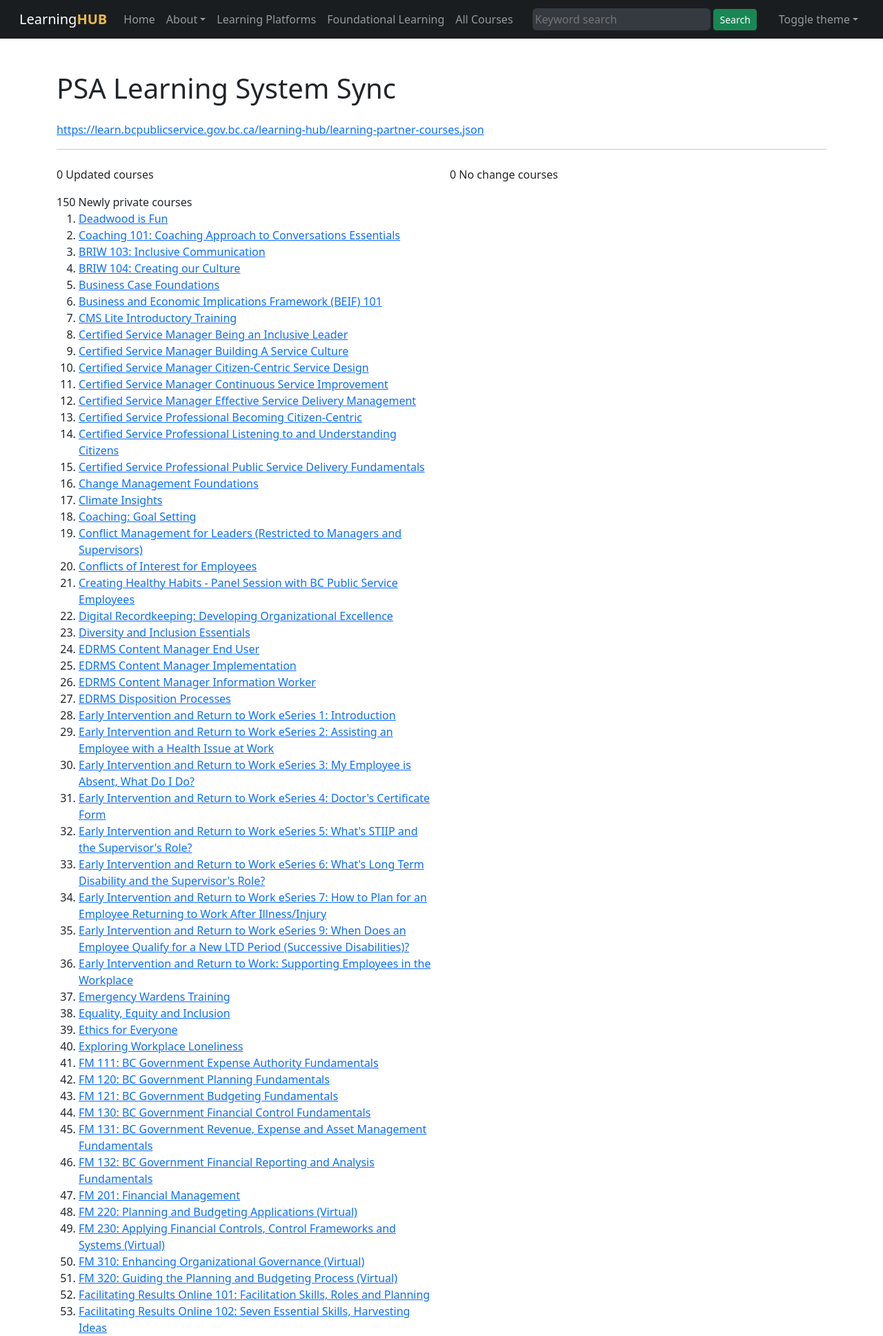
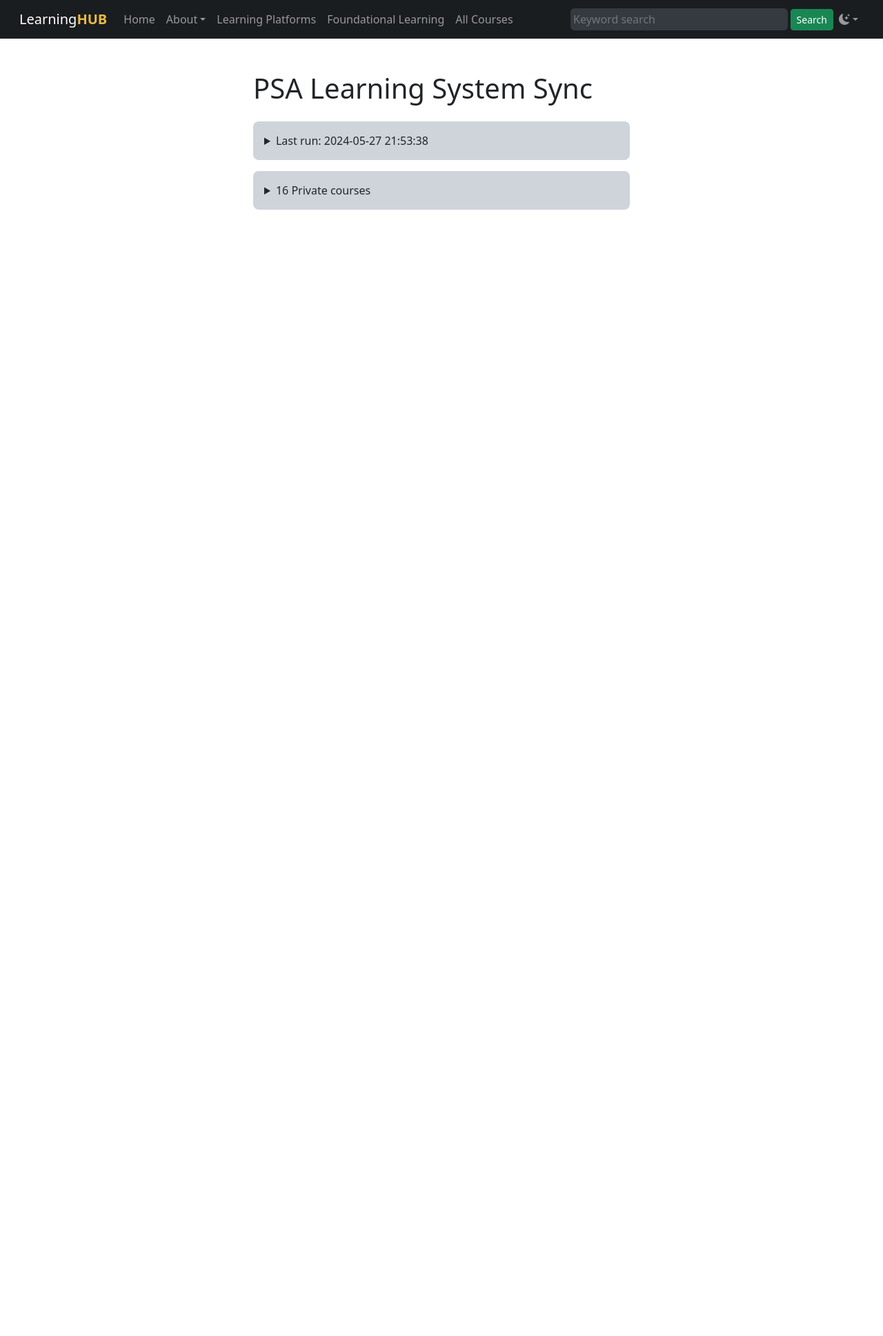
Before and after one commit to allanhaggett/learninghub, a PHP site: page /platform_sync_psals.php in a window 1280 px wide. Shown: the top 1937 px of the page at 69% size. After the commit the page ends 304 px from the top, so only its background shows below. Run offline with PHP 8.4, Linux system fonts and the light colour scheme; data comes from the database, SQL or seed files in the repository; both versions use the stored data as it was after the commit; data that the repository does not hold is empty.

Commit message:
Platform sync and dark mode n stuff.

```diff
--- a/course.php
+++ b/course.php
@@ -65,7 +65,7 @@ $result = $statement->execute();
         <div>Delivery Method: <a href="filter.php?dmethod=<?= $row['dmid'] ?>"><?= $row['dmname'] ?></a></div>
         <div>Group: <a href="filter.php?group=<?= $row['groupid'] ?>"><?= $row['groupname'] ?></a></div>
         <div>Audience: <a href="filter.php?audience=<?= $row['audienceid'] ?>"><?= $row['audiencename'] ?></a></div>
-        <div>Topic: <a href="filter.php?topic=<?= $row['topicid'] ?>"><?= $row['topicname'] ?></a></div>
+        <div>Topic: <a href="filter.php?topic[]=<?= $row['topicid'] ?>"><?= $row['topicname'] ?></a></div>
         <div>Partner: <a href="filter.php?partner=<?= $row['partnerid'] ?>"><?= $row['partnername'] ?></a></div>
         <div>Platform: <a href="filter.php?platform=<?= $row['platformid'] ?>"><?= $row['platformname'] ?></a></div>
     </div>
--- /dev/null
+++ b/functions.php
@@ -0,0 +1,118 @@
+<?php
+/**
+ * Functions for LearningHUB 2
+ *
+ */
+
+function map_topic_to_id ($topic) {
+
+$topicindex = array(
+    [2,'Being a Public Service Employee'],
+    [3,'Communication and Facilitation'],
+    [4,'Equity, Diversity and Inclusion'],
+    [5,'Ethics and Integrity'],
+    [6,'Finance and Accounting'],
+    [7,'Health, Safety and Well-Being'],
+    [8,'Human Resources Management'],
+    [9,'Indigenous Learning'],
+    [10,'Information Management'],
+    [11,'Innovation'],
+    [12,'IT and Digital'],
+    [13,'Leadership'],
+    [14,'Policy and Regulation'],
+    [15,'Procurement and Contract Management'],
+    [16,'Project Management']
+);
+$tid = 1;
+foreach($topicindex as $t) {
+    if($t[1] == $topic) {
+        $tid = $t[0];
+    }
+}
+return $tid;
+}
+function map_partner_to_id ($partner) {
+
+$partnerindex = array(
+    [2,'Learning Centre'],
+    [3,'Workplace Health and Safety'],
+    [4,'Digital Academy'],
+    [5,'Corporate Information and Records Management Office'],
+    [6,'Lean BC'],
+    [7,'Service BC'],
+    [8,'Digital Workplace and Collaboration Services Branch'],
+    [9,'Government Digital Experience'],
+    [10,'Behavioural Insights'],
+    [11,'Benefits Design and Programs'],
+    [12,'House of Indigenous Learning'],
+    [13,'Diversity and Inclusion'],
+    [14,'Leadership, Engagement and Priority Initiatives'],
+    [15,'Corporate Ethics Program'],
+    [16,'Conflict Management Office'],
+    [17,'Coaching Services'],
+    [18,'Gender Equity Office'],
+    [19,'Emergency Management and Climate Readiness'],
+    [20,'Better Regulations'],
+    [21,'Executive Talent Programs'],
+    [22,'Service and Content Design']
+);
+
+$pid = 1;
+foreach($partnerindex as $p) {
+    if($p[1] == $partner) {
+        $pid = $p[0];
+    }
+}
+return $pid;
+}
+
+function map_dmethod_to_id ($method) {
+
+$methodindex = array(
+    [2,'eLearning'],
+    [3,'Webinar'],
+    [4,'Classroom'],
+    [5,'Blended']
+);
+
+$mid = 1;
+foreach($methodindex as $m) {
+    if($m[1] == $method) {
+        $mid = $m[0];
+    }
+}
+return $mid;
+}
+
+function map_group_to_id ($group) {
+
+$groupindex = array(
+    [2,'Mandatory'],
+    [3,'Core'],
+    [4,'Complementary']
+);
+$gid = 1;
+foreach($groupindex as $g) {
+    if($g[1] == $group) {
+        $gid = $g[0];
+    }
+}
+return $gid;
+}
+
+function map_audience_to_id ($audience) {
+
+$audienceindex = array(
+    [2,'All Employees'],
+    [3,'People Leaders'],
+    [4,'Senior Leaders'],
+    [5,'Executive']
+);
+$aid = 1;
+foreach($audienceindex as $a) {
+    if($a[1] == $audience) {
+        $aid = $a[0];
+    }
+}
+return $aid;
+}
--- a/index.php
+++ b/index.php
@@ -21,6 +21,7 @@ $statement = $db->prepare('SELECT * FROM audiences;');
 $result = $statement->execute();
 ?>
 <?php while ($row = $result->fetchArray()): ?>
+    <?php if($row['id'] == 1) continue ?>
     <div class="p-3 mb-2 bg-light-subtle rounded-3">
         <div><a class="fw-bold" href="filter.php?audience=<?= $row['slug'] ?>"><?= $row['name'] ?></a></div>
         <div><?= $row['description'] ?></div>
@@ -36,6 +37,7 @@ $statement = $db->prepare('SELECT * FROM groups;');
 $result = $statement->execute();
 ?>
 <?php while ($row = $result->fetchArray()): ?>
+    <?php if($row['id'] == 1) continue ?>
     <div class="p-3 mb-2 bg-light-subtle rounded-3">
         <div><a class="fw-bold" href="filter.php?group=<?= $row['slug'] ?>"><?= $row['name'] ?></a></div>
         <div><?= $row['description'] ?></div>
@@ -50,6 +52,7 @@ $statement = $db->prepare('SELECT * FROM delivery_methods;');
 $result = $statement->execute();
 ?>
 <?php while ($row = $result->fetchArray()): ?>
+    <?php if($row['id'] == 1) continue ?>
     <div class="p-3 mb-2 bg-light-subtle rounded-3">
         <div><a class="fw-bold" href="filter.php?delivery_method=<?= $row['slug'] ?>"><?= $row['name'] ?></a></div>
         <div><?= $row['description'] ?></div>
@@ -64,6 +67,7 @@ $statement = $db->prepare('SELECT * FROM learning_partners;');
 $result = $statement->execute();
 ?>
 <?php while ($row = $result->fetchArray()): ?>
+    <?php if($row['id'] == 1) continue ?>
     <div class="p-3 mb-2 bg-light-subtle rounded-3">
         <div><a class="fw-bold" href="filter.php?partner=<?= $row['slug'] ?>"><?= $row['name'] ?></a></div>
         <div><?= $row['description'] ?></div>
@@ -82,6 +86,7 @@ $statement = $db->prepare('SELECT * FROM topics;');
 $result = $statement->execute();
 ?>
 <?php while ($row = $result->fetchArray()): ?>
+    <?php if($row['id'] == 1) continue ?>
     <div class="p-3 mb-2 bg-light-subtle rounded-3">
         <div><a class="fw-bold" href="filter.php?topic[]=<?= $row['id'] ?>"><?= $row['name'] ?></a></div>
         <div><?= $row['description'] ?></div>
@@ -96,6 +101,7 @@ $statement = $db->prepare('SELECT * FROM learning_platforms;');
 $result = $statement->execute();
 ?>
 <?php while ($row = $result->fetchArray()): ?>
+    <?php if($row['id'] == 1) continue ?>
     <div class="p-3 mb-2 bg-light-subtle rounded-3">
         <div><a class="fw-bold" href="filter.php?platform=<?= $row['slug'] ?>"><?= $row['name'] ?></a></div>
         <div><?= $row['description'] ?></div>
--- a/platform_sync_psals.php
+++ b/platform_sync_psals.php
@@ -2,13 +2,15 @@
 /**
  * LearningHUB 2
  *
- * Platform Sync for PSA Learning System
+ * Platform synchronization for PSA Learning System
  * https://learning.gov.bc.ca/CHIPSPLM/signon.html
  *
  * PSA Learning System (PSALS) is the primary registration portal for Corporate
  * Learning in the BC Public Service. It's not the only platform in use,
  * but it is the most widely used. PSALS also acts as BC Gov employees'
  * official training record.
+ *
+ * ...
  *
  * Learners should not ever be faced with the dilema of searching the
  * catalog, finding a course they want to take and following the link to it,
@@ -26,10 +28,29 @@
  *
  */
 
- // Open the database so we can select the courses from it.
+date_default_timezone_set('America/Los_Angeles');
+
+// We require numerous mapping functions for taxonomy terms which are listed
+// in English but we require an ID number.
+require('functions.php');
+
+ // Open the database.
 $db = new SQLite3('courses.sqlite', SQLITE3_OPEN_CREATE | SQLITE3_OPEN_READWRITE);
 // Errors are emitted as warnings by default, enable proper error handling.
 $db->enableExceptions(true);
+
+// Every time this script runs, we record the fact that we ran it and what the
+// result was. Importantly, we take a hash of the file and store that. After we
+// retrieve the feed from the server, we hash that and compare it to the hash
+// from the last run; if the hashes are the same, then there are no updates and
+// we can just skip the entire sync process.
+$syncsql = 'SELECT "created", "platform_id", "hash", "result" FROM "platform_syncs" ORDER BY "created" DESC LIMIT 1';
+$statement = $db->prepare($syncsql);
+$result = $statement->execute();
+$row = $result->fetchArray();
+$lastrun = $row['created'];
+$lasthash = $row['hash'];
+$lastresult = $row['result'];
 
 // Get the feed and parse it into an array.
 // The following JSON end point is created as part of the ETL process
@@ -37,9 +58,13 @@ $db->enableExceptions(true);
 // Which takes two separate ELM queries and merges the output into this
 // JSON feed.
 // Get the feed.
-$url = 'https://learn.bcpublicservice.gov.bc.ca/learning-hub/learning-partner-courses.json';
-// $url = 'platforms/psa-learning-system.json';
+// $url = 'https://learn.bcpublicservice.gov.bc.ca/learning-hub/learning-partner-courses.json';
+$url = 'platforms/psa-learning-system.json';
 $f = file_get_contents($url);
+$hash = md5($f);
+
+if($lasthash != $hash):
+
     $feed = json_decode($f);
 
     // Loop through the feed and create a simple index of course IDs that
@@ -221,7 +246,6 @@ while ($row = $result->fetchArray()):
                 $courseupdated = 1;
             }
 
-
             if($courseupdated == 1) {
 
                 // Construct SQL query
@@ -262,15 +286,12 @@ while ($row = $result->fetchArray()):
                 $statement->execute();
 
                 array_push($updatedcourses,[$row['cid'],$row['cname']]);
-            // echo $count . '. ' . $row['cname'] . ' UPDATED!<br>';
 
             } else { // there are no updates so just say so.
 
                 array_push($nochangecourses,[$row['cid'],$row['cname']]);
-            // echo $count . '. ' . $row['cname'] . ' - ' . $row['courseid'] . ' - NO CHANGE.<br>';
             }
             $count++;
-
 
         } else { // Does the course ID match an ID that's in the feed?
 
@@ -284,14 +305,11 @@ while ($row = $result->fetchArray()):
                 $statement->bindValue(':status',$stat);
                 $statement->bindValue(':id',$row['cid']);
                 $statement->execute();
-
                 array_push($newlyprivatecourses,[$row['cid'],$row['cname']]);
-            // echo $row['cname'] . ' - ' . $row['cid'] . ' - REMOVED!<br>';
 
             } else {
 
                 array_push($privatecourses,[$row['cid'],$row['cname']]);
-            // echo $row['cname'] . ' - ' . $row['cid'] . ' - PRIVATE.<br>';
             }
 
         }
@@ -415,186 +433,123 @@ foreach($feed->items as $feedcourse) {
                 $statement->bindValue(':group_id',$group_id, PDO::PARAM_INT);
                 $statement->bindValue(':audience_id',$audience_id, PDO::PARAM_INT);
                 $statement->bindValue(':topic_id', $topic_id, PDO::PARAM_INT);
+                $statement->execute();
 
-            if($statement->execute()) {
+                // #TODO get the ID from the newly inserted course but
+                // right now the SQLite functions inexplicably don't work.
+                $id = 0;
+                array_push($newlyaddedcourses,[$id,$name]);
 
-                array_push($newlyaddedcourses,[$name]);
-
-            } else {
-
-                var_dump($statement->errorInfo());
-            }
             } // feed id not in course index
         } // feed id exists
     } // end foreach feed items
+    $newco = count($newlyaddedcourses) . ' newly added courses. ';
+    $upco = count($updatedcourses) . ' updated courses. ';
+    $newpr = count($newlyprivatecourses) . ' newly private courses. ';
+    $processresult = 'Changes: ' . $newco . $upco . $newpr . '';
+else:
 
+    // Even though there are no changes, we still want to show the courses
+    // that are private
+    $statement = $db->prepare('SELECT * FROM courses WHERE status = "private";');
+    $privatecourses = $statement->execute();
+    $allprivate = [];
+    while ($row = $privatecourses->fetchArray()):
+        array_push($allprivate,$row);
+    endwhile;
 
-function map_topic_to_id ($topic) {
+    $processresult = 'No changes.';
 
-    $topicindex = array(
-        [2,'Being a Public Service Employee'],
-        [3,'Communication and Facilitation'],
-        [4,'Equity, Diversity and Inclusion'],
-        [5,'Ethics and Integrity'],
-        [6,'Finance and Accounting'],
-        [7,'Health, Safety and Well-Being'],
-        [8,'Human Resources Management'],
-        [9,'Indigenous Learning'],
-        [10,'Information Management'],
-        [11,'Innovation'],
-        [12,'IT and Digital'],
-        [13,'Leadership'],
-        [14,'Policy and Regulation'],
-        [15,'Procurement and Contract Management'],
-        [16,'Project Management']
-    );
-    $tid = 1;
-    foreach($topicindex as $t) {
-        if($t[1] == $topic) {
-            $tid = $t[0];
-        }
-    }
-    return $tid;
-}
-function map_partner_to_id ($partner) {
+endif;
 
-    $partnerindex = array(
-        [2,'Learning Centre'],
-        [3,'Workplace Health and Safety'],
-        [4,'Digital Academy'],
-        [5,'Corporate Information and Records Management Office'],
-        [6,'Lean BC'],
-        [7,'Service BC'],
-        [8,'Digital Workplace and Collaboration Services Branch'],
-        [9,'Government Digital Experience'],
-        [10,'Behavioural Insights'],
-        [11,'Benefits Design and Programs'],
-        [12,'House of Indigenous Learning'],
-        [13,'Diversity and Inclusion'],
-        [14,'Leadership, Engagement and Priority Initiatives'],
-        [15,'Corporate Ethics Program'],
-        [16,'Conflict Management Office'],
-        [17,'Coaching Services'],
-        [18,'Gender Equity Office'],
-        [19,'Emergency Management and Climate Readiness'],
-        [20,'Better Regulations'],
-        [21,'Executive Talent Programs'],
-        [22,'Service and Content Design']
-    );
+// We want to update this every single run
+$logsql = 'INSERT INTO "platform_syncs" ("created", "platform_id", "hash", "result") VALUES (:created, :platform_id, :hash, :result)';
+$statement = $db->prepare($logsql);
+$statement->bindValue(':created', date('Y-m-d H:i:s'));
+$statement->bindValue(':platform_id', 1);
+$statement->bindValue(':hash', $hash);
+$statement->bindValue(':result', $processresult);
+$statement->execute();
 
-    $pid = 1;
-    foreach($partnerindex as $p) {
-        if($p[1] == $partner) {
-            $pid = $p[0];
-        }
-    }
-    return $pid;
-}
-
-function map_dmethod_to_id ($method) {
-
-    $methodindex = array(
-        [2,'eLearning'],
-        [3,'Webinar'],
-        [4,'Classroom'],
-        [5,'Blended']
-    );
-
-    $mid = 1;
-    foreach($methodindex as $m) {
-        if($m[1] == $method) {
-            $mid = $m[0];
-        }
-    }
-    return $mid;
-}
-
-function map_group_to_id ($group) {
-
-    $groupindex = array(
-        [2,'Mandatory'],
-        [3,'Core'],
-        [4,'Complementary']
-    );
-    $gid = 1;
-    foreach($groupindex as $g) {
-        if($g[1] == $group) {
-            $gid = $g[0];
-        }
-    }
-    return $gid;
-}
-
-function map_audience_to_id ($audience) {
-
-    $audienceindex = array(
-        [2,'All Employees'],
-        [3,'People Leaders'],
-        [4,'Senior Leaders'],
-        [5,'Executive']
-    );
-    $aid = 1;
-    foreach($audienceindex as $a) {
-        if($a[1] == $audience) {
-            $aid = $a[0];
-        }
-    }
-    return $aid;
-}
 ?>
 
 <?php require('template/header.php') ?>
 <?php require('template/nav.php') ?>
 
 <div class="container">
+
+<div class="row justify-content-md-center">
+<div class="col-md-6">
+
 <h1 class="mb-4">PSA Learning System Sync</h1>
-<div>
+
+<details class="p-3 mb-3 bg-dark-subtle rounded-3">
+    <summary>Last run: <?= $lastrun ?> </summary>
+    <div class="mt-3">
+        <?= $lastresult ?> <br>
+        <pre><?= $lasthash ?></pre>
+    </div>
+</details>
+
+<!-- <div>
     <a href="https://learn.bcpublicservice.gov.bc.ca/learning-hub/learning-partner-courses.json"
         target="_blank">
             https://learn.bcpublicservice.gov.bc.ca/learning-hub/learning-partner-courses.json
     </a>
-</div>
-<hr class="mb-4">
-<div class="row">
-<div class="col-md-6">
+</div> -->
+
+<div class="p-3 mb-3 bg-dark-subtle rounded-3">
+<?php if($lasthash != $hash): ?>
 <div><?= count($updatedcourses) ?> Updated courses </div>
-<ol>
+<ol class="mt-3">
 <?php foreach($updatedcourses as $uc): ?>
     <li><a href="course.php?cid=<?= $uc[0] ?>"><?= $uc[1] ?></a></li>
 <?php endforeach ?>
 </ol>
 
 <div><?= count($newlyprivatecourses) ?> Newly private courses</div>
-<ol>
+<ol class="mt-3">
 <?php foreach($newlyprivatecourses as $npc): ?>
     <li><a href="course.php?cid=<?= $npc[0] ?>"><?= $npc[1] ?></a></li>
 <?php endforeach ?>
 </ol>
 <div><?= count($newlyaddedcourses) ?> Newly added courses</div>
-<ol>
+<ol class="mt-3">
 <?php foreach($newlyaddedcourses as $nac): ?>
-    <li><a href="course.php?cid=<?= $nac[0] ?>"><?= $nac[0] ?></a></li>
+    <li><a href="course.php?cid=<?= $nac[0] ?>"><?= $nac[1] ?></a></li>
 <?php endforeach ?>
 </ol>
-<div><?= count($privatecourses) ?> Private courses </div>
-<ol>
+<details>
+    <summary><?= count($privatecourses) ?> Private courses </summary>
+<ol class="mt-3">
 <?php foreach($privatecourses as $pc): ?>
     <li><a href="course.php?cid=<?= $pc[0] ?>"><?= $pc[1] ?></a></li>
 <?php endforeach ?>
 </ol>
-
-</div>
-<div class="col-md-6">
-
-<div><?= count($nochangecourses) ?> No change courses</div>
-<ol>
+</details>
+<details>
+    <summary><?= count($nochangecourses) ?> No change courses</summary>
+<ol class="mt-3">
 <?php foreach($nochangecourses as $ncc): ?>
     <li><a href="course.php?cid=<?= $ncc[0] ?>"><?= $ncc[1] ?></a></li>
 <?php endforeach ?>
 </ol>
+</details>
 
+<?php else: // There were no updates so just show the private courses. ?>
+
+<details>
+    <summary><?php echo count($allprivate) ?> Private courses</summary>
+    <ol class="mt-3">
+    <?php foreach($allprivate as $priv): ?>
+        <li><a href="course.php?cid=<?= $priv['id'] ?>"><?= $priv['name'] ?></a></li>
+    <?php endforeach ?>
+    </ol>
+</details>
+
+<?php endif ?>
 </div>
 </div>
 </div>
-</body>
-</html>
+</div>
+<?php require('template/footer.php') ?>
--- a/template/header.php
+++ b/template/header.php
@@ -10,7 +10,6 @@
  * Copyright 2011-2024 The Bootstrap Authors
  * Licensed under the Creative Commons Attribution 3.0 Unported License.
  */
-
 (() => {
   'use strict'
 
@@ -44,9 +43,9 @@
     }
 
     const themeSwitcherText = document.querySelector('#bd-theme-text')
-    const activeThemeIcon = document.querySelector('.theme-icon-active use')
+    const activeThemeIcon = document.querySelector('.theme-icon-active')
     const btnToActive = document.querySelector(`[data-bs-theme-value="${theme}"]`)
-    const svgOfActiveBtn = btnToActive.querySelector('svg use').getAttribute('href')
+    const svgOfActiveBtn = btnToActive.querySelector('i').getAttribute('data-icon')
 
     document.querySelectorAll('[data-bs-theme-value]').forEach(element => {
       element.classList.remove('active')
@@ -55,7 +54,7 @@
 
     btnToActive.classList.add('active')
     btnToActive.setAttribute('aria-pressed', 'true')
-    activeThemeIcon.setAttribute('href', svgOfActiveBtn)
+    activeThemeIcon.setAttribute('data-icon', svgOfActiveBtn)
     const themeSwitcherLabel = `${themeSwitcherText.textContent} (${btnToActive.dataset.bsThemeValue})`
     themeSwitcher.setAttribute('aria-label', themeSwitcherLabel)
 
--- a/template/nav.php
+++ b/template/nav.php
@@ -59,30 +59,30 @@
     </form>
     <ul class="navbar-nav mb-2 mb-lg-0 order-1 order-lg-2">
     <li class="nav-item dropdown">
-            <button class="btn btn-link nav-link py-2 px-0 px-lg-2 dropdown-toggle d-flex align-items-center" id="bd-theme" type="button" aria-expanded="false" data-bs-toggle="dropdown" data-bs-display="static" aria-label="Toggle theme (dark)">
-              <svg width="16" height="16" class="bi my-1 theme-icon-active"><use href="#moon-stars-fill"></use></svg>
-              <span class="ms-2" id="bd-theme-text">Toggle theme</span>
+            <button class="btn btn-link nav-link ml-3 py-2 px-0 px-lg-2 dropdown-toggle d-flex align-items-center" id="bd-theme" type="button" aria-expanded="false" data-bs-toggle="dropdown" data-bs-display="static" aria-label="Toggle theme (dark)">
+              <i class="bi bi-moon-stars-fill theme-icon-active"></i>
+              <span class="d-none ms-2" id="bd-theme-text">Toggle theme</span>
             </button>
             <ul class="dropdown-menu dropdown-menu-end" aria-labelledby="bd-theme-text">
               <li>
                 <button type="button" class="dropdown-item d-flex align-items-center" data-bs-theme-value="light" aria-pressed="false">
-                  <svg width="16" height="16" class="bi me-2 opacity-50"><use href="#sun-fill"></use></svg>
+                  <i class="bi bi-sun-fill me-2" data-icon="bi-sun-fill"></i>
                   Light
-                  <svg width="16" height="16" class="bi ms-auto d-none"><use href="#check2"></use></svg>
+                  <i class="bi bi-check2 d-none" data-icon="check2"></i>
                 </button>
               </li>
               <li>
                 <button type="button" class="dropdown-item d-flex align-items-center active" data-bs-theme-value="dark" aria-pressed="true">
-                  <svg width="16" height="16" class="bi me-2 opacity-50"><use href="#moon-stars-fill"></use></svg>
+                  <i class="bi bi-moon-stars-fill me-2" data-icon="bi-moon-stars-fill"></i>
                   Dark
-                  <svg width="16" height="16" class="bi ms-auto d-none"><use href="#check2"></use></svg>
+                  <i class="bi bi-check2 d-none" data-icon="check2"></i>
                 </button>
               </li>
               <li>
                 <button type="button" class="dropdown-item d-flex align-items-center" data-bs-theme-value="auto" aria-pressed="false">
-                  <svg width="16" height="16" class="bi me-2 opacity-50"><use href="#circle-half"></use></svg>
+                  <i class="bi bi-circle-half me-2" data-icon="bi-circle-half"></i>
                   Auto
-                  <svg width="16" height="16" class="bi ms-auto d-none"><use href="#check2"></use></svg>
+                  <i class="bi bi-check2 d-none" data-icon="check2"></i>
                 </button>
               </li>
             </ul>
```
Also changed, not shown: course-add.php (+1 -8 lines), filter.php (+6 -2 lines), instantiate.php (+17 -0 lines), courses.sqlite, platforms/psa-learning-system.json. Lines whose indentation alone changed are shown as unchanged.
